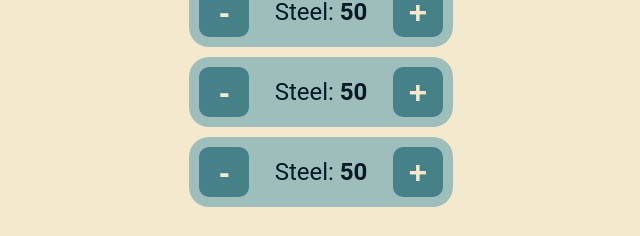
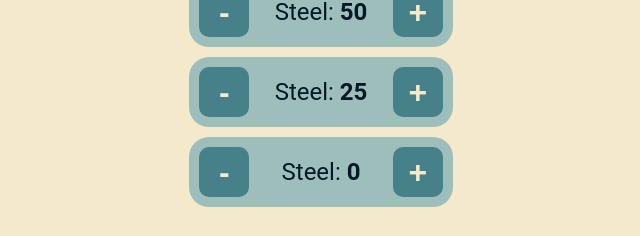
Before and after one commit to Hunor64/TerraformMars, a React (Vite) app: page / in a window 1280 px wide. Shown: the part 130-366 px from the top of the page, without its empty margins (319-959 px from the left). Built offline with nearby package versions, Linux system fonts and the light colour scheme; the HTML template or start-up script is replaced by a standard one.

Commit message:
- / + now works

```diff
--- a/src/App.tsx
+++ b/src/App.tsx
@@ -7,8 +7,8 @@ const App = () => {
       <PlayerName/>
 
       <Resource name="Steel" amount={50}/>
-      <Resource name="Steel" amount={50}/>
-      <Resource name="Steel" amount={50}/>
+      <Resource name="Steel" amount={25}/>
+      <Resource name="Steel" amount={0}/>
     </div>
   )
 }
--- a/src/Components/Resource/Resource.tsx
+++ b/src/Components/Resource/Resource.tsx
@@ -7,14 +7,29 @@ type ResourceProps = {
 }
 
 const Resource: React.FC<ResourceProps> = ({ name, amount }) => {
+    const [count, setCount] = React.useState(amount)
+
+    const handleIncrement = () => {
+        setCount(count + 1)
+    }
+
+    const handleDecrement = () => {
+        if (count === 0) return
+        setCount(count - 1)
+    }
+
     return (
         <div className="Resource">
             <div className="buttonContainer">
-                <button className="button">-</button>
+                <button className="button" onClick={handleDecrement}>
+                    -
+                </button>
                 <p>
-                    {name}: <span>{amount}</span>
+                    {name}: <span>{count}</span>
                 </p>
-                <button className="button">+</button>
+                <button className="button" onClick={handleIncrement}>
+                    +
+                </button>
             </div>
         </div>
     )
```
